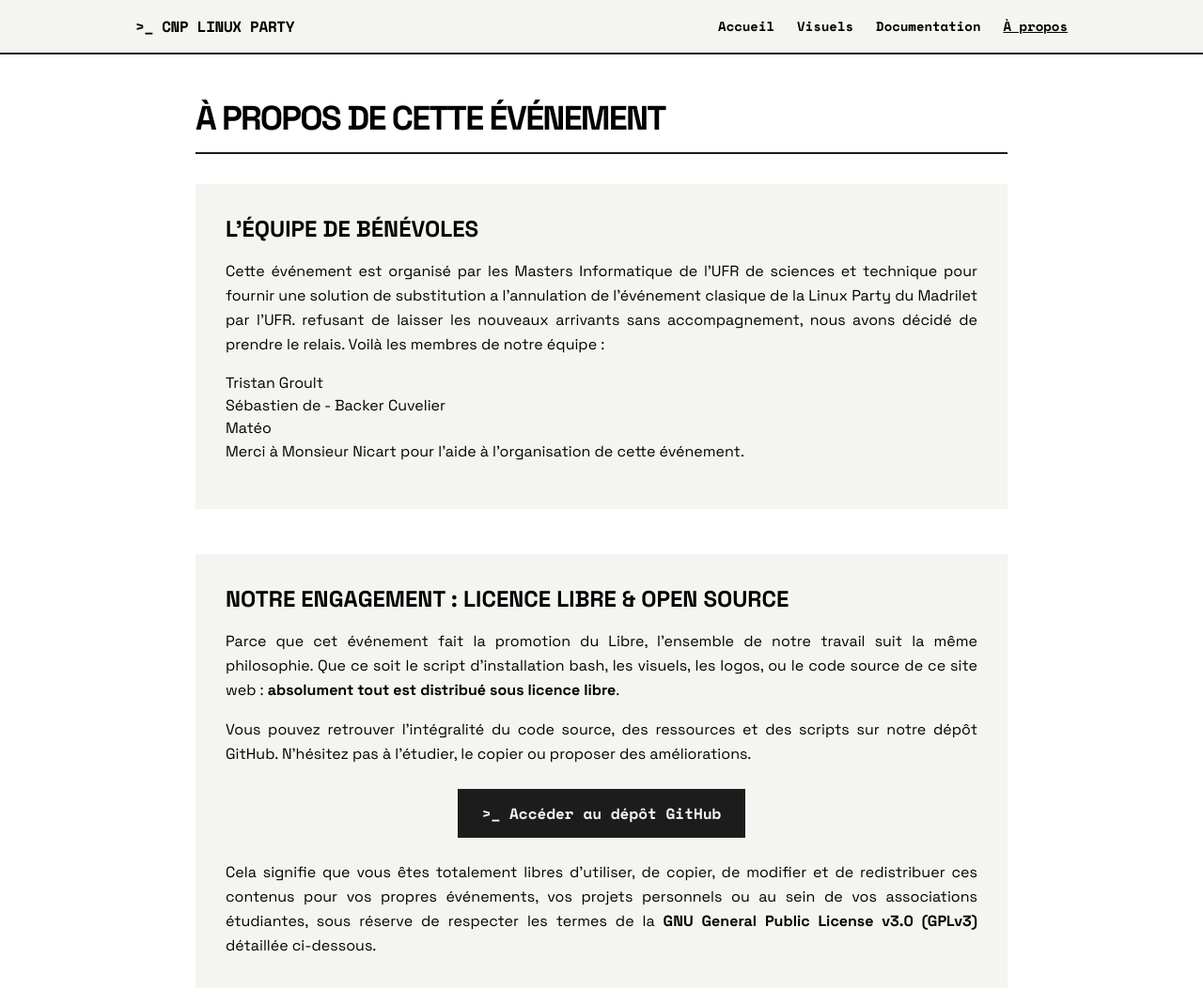
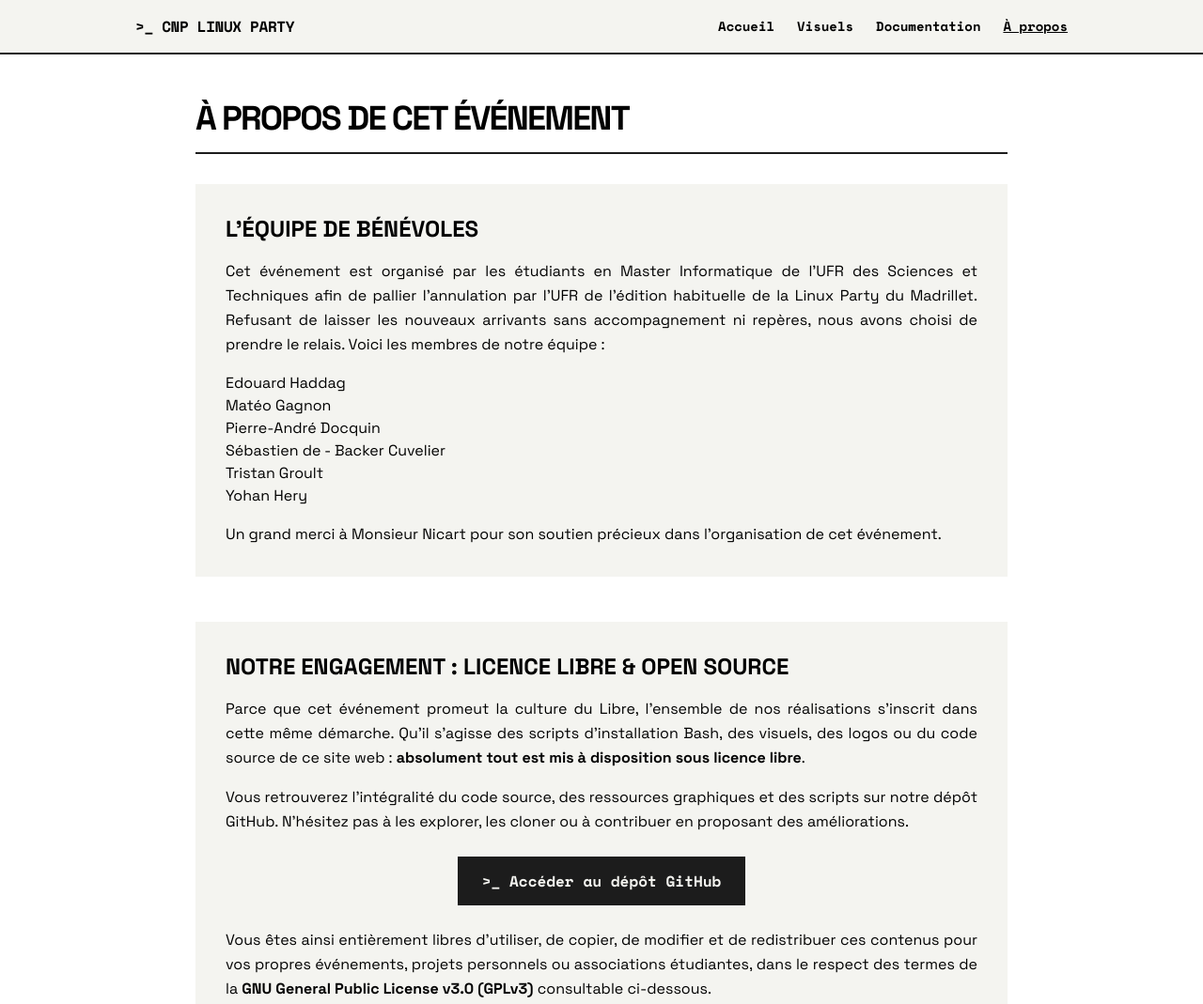
Before and after one commit to TristanGrlt/CNP_LinuxParty, a plain HTML site: page web/propos.html in a window 1280 px wide. Shown: the top 1069 px of the page at 94% size. Drawn offline with nearby package versions, Linux system fonts and the light colour scheme; no server answers.

Commit message:
feat(propos): renamed licence to propos and added a presentation of the team

```diff
--- a/web/propos.html
+++ b/web/propos.html
@@ -3,7 +3,7 @@
 <head>
     <meta charset="UTF-8">
     <meta name="viewport" content="width=device-width, initial-scale=1.0">
-    <title>Licence - CNP Linux Party</title>
+    <title>À propos - CNP Linux Party</title>
     <link rel="icon" type="image/png" href="../visuels/icon/icon.png">
     <link href="https://fonts.googleapis.com/css2?family=Space+Grotesk:wght@400;500;700&family=Space+Mono:ital,wght@0,400;0,700;1,400;1,700&display=swap" rel="stylesheet">
     <script src="https://cdn.tailwindcss.com"></script>
@@ -24,38 +24,34 @@
     <site-header></site-header>
 
     <main class="flex-grow container mx-auto px-4 py-12 max-w-4xl">
-        <h1 class="text-4xl font-bold mb-8 uppercase tracking-tighter border-b-2 border-offblack pb-4">À propos de cette événement</h1>
+        <h1 class="text-4xl font-bold mb-8 uppercase tracking-tighter border-b-2 border-offblack pb-4">À propos de cet événement</h1>
 
         <section class="bg-offwhite p-8 strict-border mb-12">
             <h2 class="text-2xl font-bold mb-4 uppercase">L'équipe de bénévoles</h2>
             <p class="mb-4 text-justify leading-relaxed">
-              Cette événement est organisé par les Masters Informatique de l'UFR de sciences et technique pour fournir une solution de substitution a l'annulation de l'événement clasique de la Linux Party du Madrilet par l'UFR. refusant de laisser les nouveaux arrivants sans accompagnement, nous avons décidé de prendre le relais. Voilà les membres de notre équipe :
+              Cet événement est organisé par les étudiants en Master Informatique de l'UFR des Sciences et Techniques afin de pallier l'annulation par l'UFR de l'édition habituelle de la Linux Party du Madrillet. Refusant de laisser les nouveaux arrivants sans accompagnement ni repères, nous avons choisi de prendre le relais. Voici les membres de notre équipe :
             </p>
             <ul>
+              <li>Edouard Haddag</li>
+              <li>Matéo Gagnon</li>
+              <li>Pierre-André Docquin</li>
+              <li>Sébastien de - Backer Cuvelier</li>
               <li>Tristan Groult</li>
-              <li>Sébastien de - Backer Cuvelier</li>
-              <li>Matéo</li>
-              <li></li>
-              <li></li>
-              <li></li>
-              <li></li>
-              <li></li>
-              <li></li>
-              <li></li>
+              <li>Yohan Hery</li>
             </ul>
-            <p class="mb-4 text-justify leading-relaxed">
-            Merci à Monsieur Nicart pour l'aide à l'organisation de cette événement.
+            <p class="mt-4 text-justify leading-relaxed">
+              Un grand merci à Monsieur Nicart pour son soutien précieux dans l'organisation de cet événement.
             </p>
         </section>
 
         <section class="bg-offwhite p-8 strict-border mb-12">
             <h2 class="text-2xl font-bold mb-4 uppercase">Notre engagement : Licence Libre & Open Source</h2>
             <p class="mb-4 text-justify leading-relaxed">
-                Parce que cet événement fait la promotion du Libre, l'ensemble de notre travail suit la même philosophie.
-                Que ce soit le script d'installation bash, les visuels, les logos, ou le code source de ce site web : <strong>absolument tout est distribué sous licence libre</strong>.
+                Parce que cet événement promeut la culture du Libre, l'ensemble de nos réalisations s'inscrit dans cette même démarche.
+                Qu'il s'agisse des scripts d'installation Bash, des visuels, des logos ou du code source de ce site web : <strong>absolument tout est mis à disposition sous licence libre</strong>.
             </p>
             <p class="mb-4 text-justify leading-relaxed">
-                Vous pouvez retrouver l'intégralité du code source, des ressources et des scripts sur notre dépôt GitHub. N'hésitez pas à l'étudier, le copier ou proposer des améliorations.
+                Vous retrouverez l'intégralité du code source, des ressources graphiques et des scripts sur notre dépôt GitHub. N'hésitez pas à les explorer, les cloner ou à contribuer en proposant des améliorations.
             </p>
             <div class="text-center my-6">
                 <a href="https://github.com/TristanGrlt/CNP_LinuxParty" target="_blank" rel="noopener noreferrer" class="inline-block border-2 border-offblack bg-offblack text-offwhite font-mono font-bold px-6 py-3 hover:bg-offwhite hover:text-offblack transition-colors">
@@ -63,7 +59,7 @@
                 </a>
             </div>
             <p class="text-justify leading-relaxed">
-                Cela signifie que vous êtes totalement libres d'utiliser, de copier, de modifier et de redistribuer ces contenus pour vos propres événements, vos projets personnels ou au sein de vos associations étudiantes, sous réserve de respecter les termes de la <strong>GNU General Public License v3.0 (GPLv3)</strong> détaillée ci-dessous.
+                Vous êtes ainsi entièrement libres d'utiliser, de copier, de modifier et de redistribuer ces contenus pour vos propres événements, projets personnels ou associations étudiantes, dans le respect des termes de la <strong>GNU General Public License v3.0 (GPLv3)</strong> consultable ci-dessous.
             </p>
         </section>
 
@@ -88,7 +84,7 @@
                 document.getElementById('license-content').textContent = text;
             })
             .catch(error => {
-                document.getElementById('license-content').textContent = "Impossible de charger le fichier LICENSE automatiquement à cause des sécurités locales du navigateur.\nLe fichier se trouve à la racine du dépôt GitHub.";
+                document.getElementById('license-content').textContent = "Impossible de charger le fichier LICENSE automatiquement en raison des restrictions locales de sécurité du navigateur.\nLe fichier est accessible directement à la racine du dépôt GitHub.";
             });
     </script>
 </body>
```
